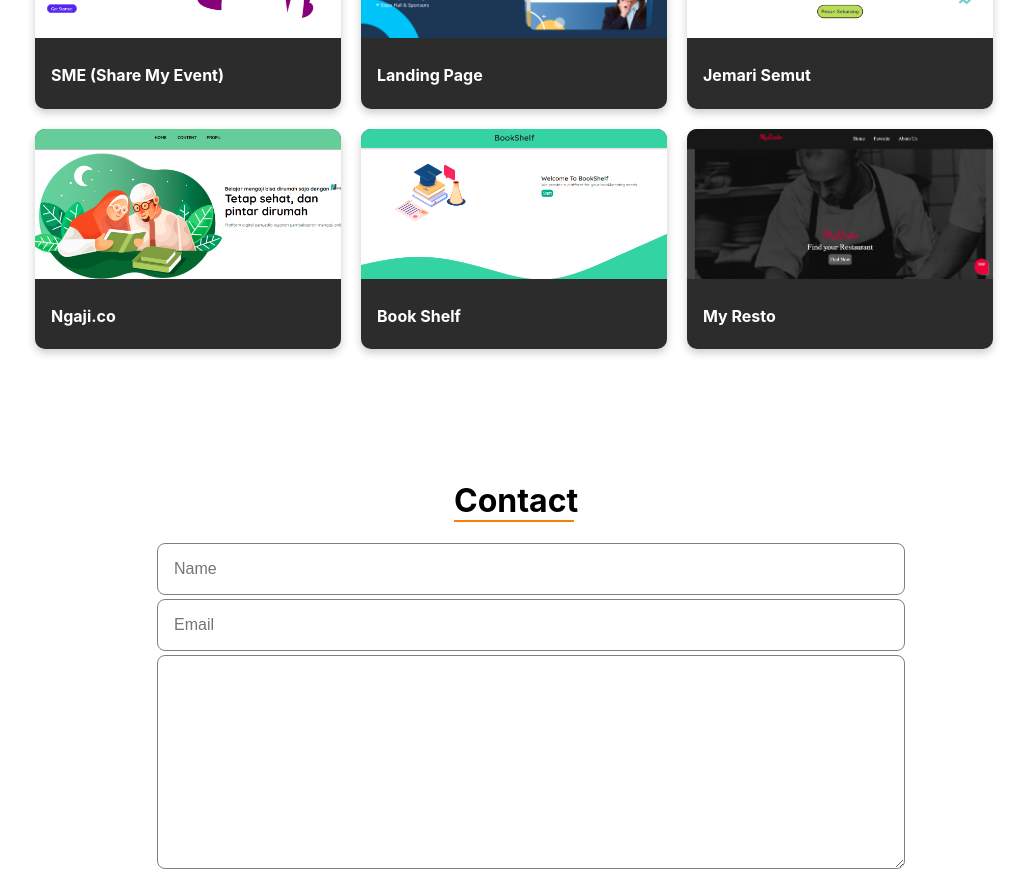
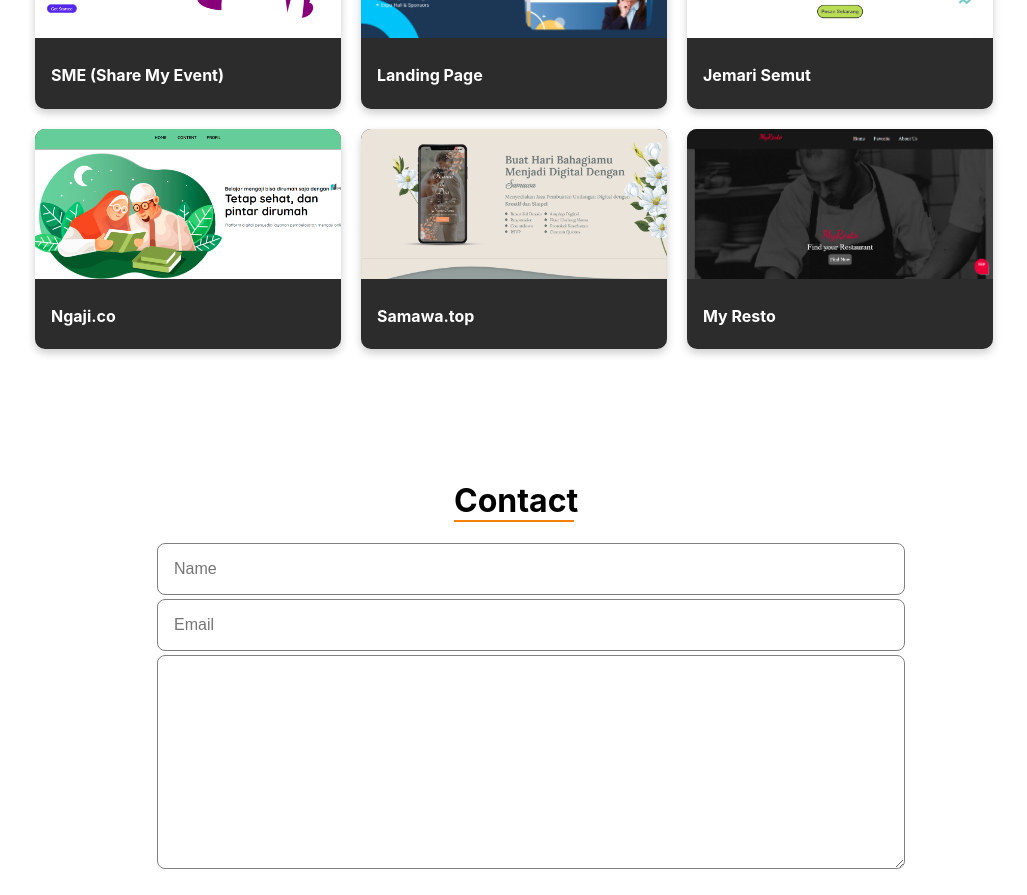
Before and after one commit to zayyid123/zayyid123.github.io, a React (Create React App) app: page / in a window 1280 px wide. Shown: the part 2060-2955 px from the top of the page, without its empty margins (126-1153 px from the left). Built offline with nearby package versions, Linux system fonts and the light colour scheme; a web font is replaced by a local one.

Commit message:
add samawa

```diff
--- a/src/component/com_work.js
+++ b/src/component/com_work.js
@@ -5,7 +5,7 @@ import sme from '../image/work/sme.png';
 import evorty from '../image/work/evorty.png';
 import jemarisemut from '../image/work/jemarisemut.png';
 import ngaji from '../image/work/ngaji.png';
-import bookshelf from '../image/work/bookshelf.png';
+import samawa from '../image/work/samawa.png';
 import myresto from '../image/work/myResto.png';
 
 function Work() {
@@ -42,10 +42,10 @@ function Work() {
                     </div>
                 </a>
 
-                <a href='https://zayyid123.github.io/bookShelf-Natife.github.io/' className ="card" terget="_blank">
-                    <img src={bookshelf}/>
+                <a href='https://www.samawa.top/' className ="card" terget="_blank">
+                    <img src={samawa}/>
                     <div className ="container">
-                        <h4>Book Shelf</h4>
+                        <h4>Samawa.top</h4>
                     </div>
                 </a>
 
```
Also changed, not shown: src/image/work/samawa.png (added).
